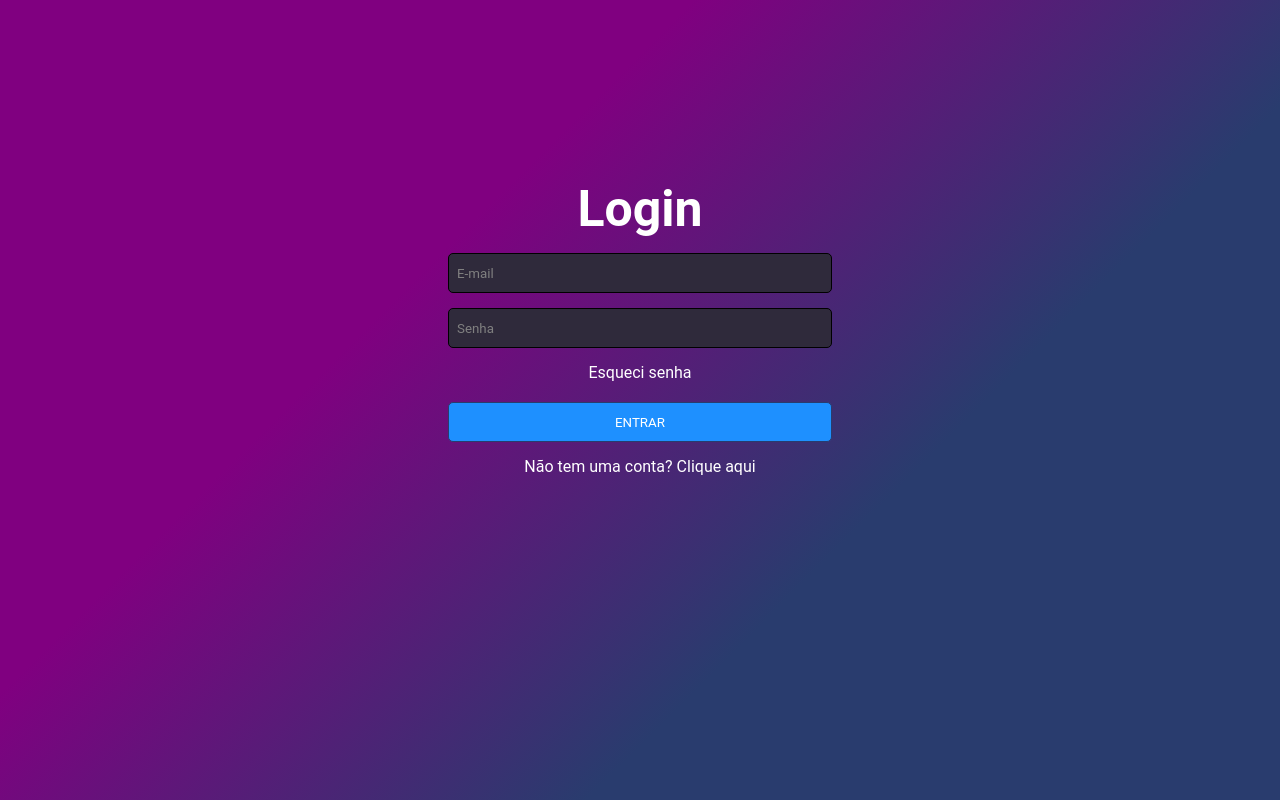
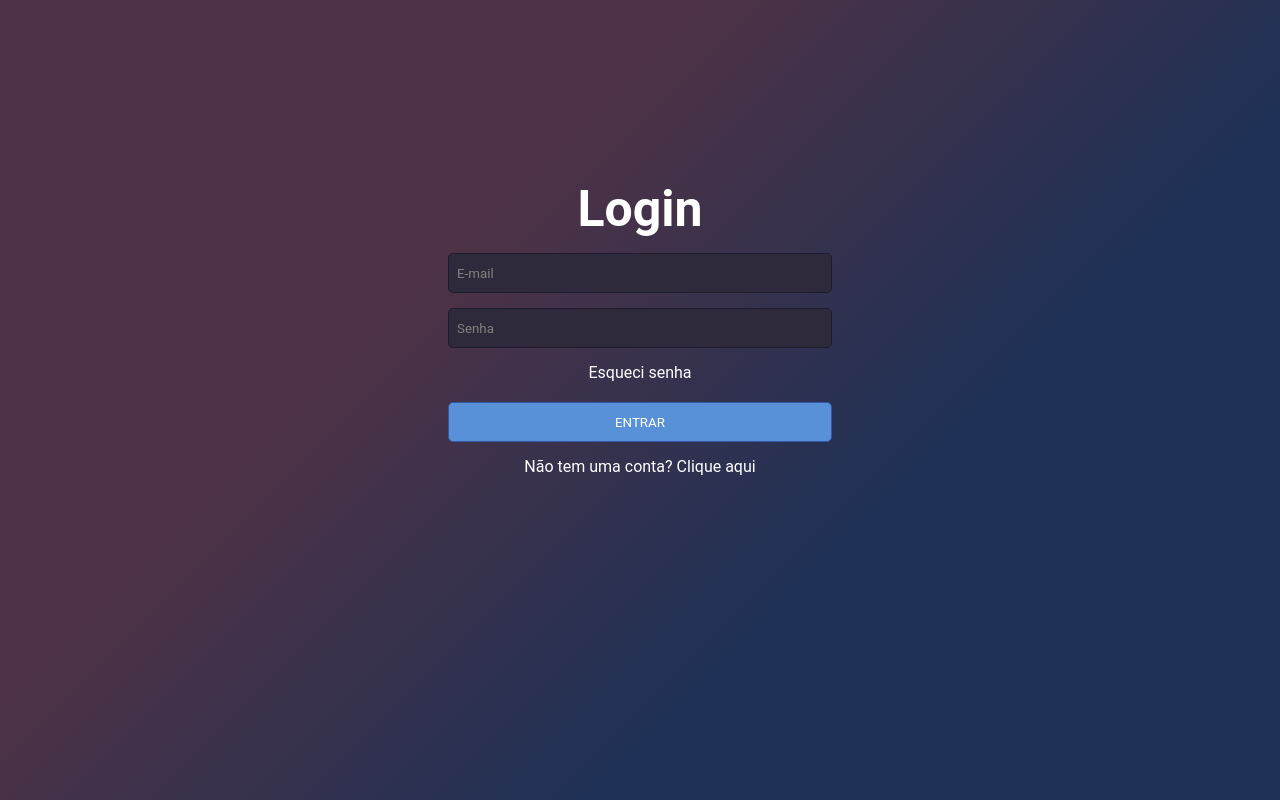
Before and after one commit to jsamuel15/sggs, a React (Create React App) app: page / in a window 1280 px wide. Built offline with nearby package versions, Linux system fonts and the light colour scheme.

Commit message:
fix(refactor): subindo codigo com finaliações de telas

```diff
--- a/src/SearchingCodes/pages/Login/loginStyles.ts
+++ b/src/SearchingCodes/pages/Login/loginStyles.ts
@@ -28,7 +28,7 @@ export const Text = styled.text`
 export const Input = styled.input`
     color: ${colors.theme.darkslategray};
     border-radius: 5px;
-    border: 1px solid ${colors.basic.black};
+    border: 1px solid ${colors.theme.dimblack};
     background-color: ${colors.theme.darkslateblack};
     width: 30%;
     height: 40px;
--- a/src/SearchingCodes/styles/colors.ts
+++ b/src/SearchingCodes/styles/colors.ts
@@ -7,14 +7,15 @@ const colors = {
         blue: '#0000ff',
     },
     theme: {
-        dodgerblue: '#1e90ff',
-        backgroundAuth: 'linear-gradient(135deg, #800080, #800080, #293c6e, #293c6e)',
-        darkblue: '#293c6e',
+        dodgerblue: '#5991d8',
+        backgroundAuth: 'linear-gradient(135deg, #4e3245, #4e3245, #1f3156, #1f3156)',
+        darkblue: '#3357a4',
         indigo: '#4b0082',
-        lightslategray: '#778899',
+        lightslategray: '#5d5b61',
         dimgray: '#696969',
         darkslategray: '#7b7d7d',
         darkslateblack: '#2f2a3b',
+        dimblack: '#1d1c2c',
     },
 };
 
```
